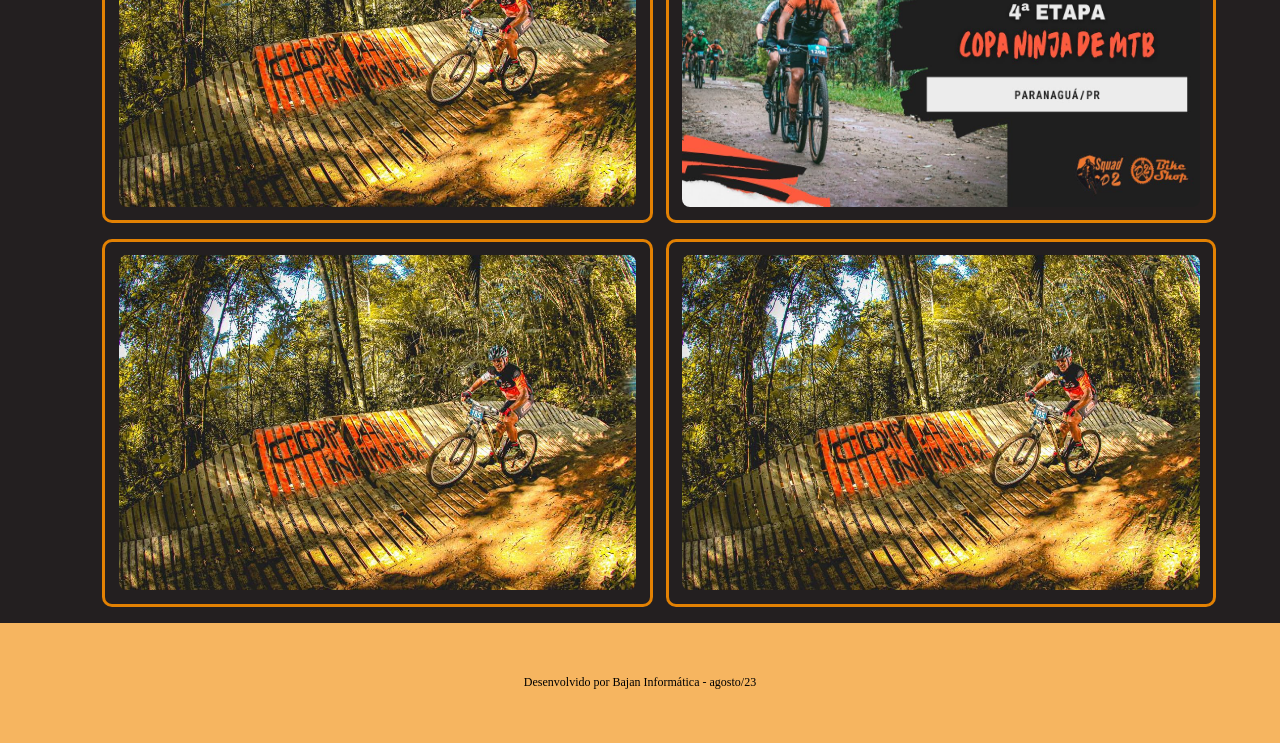
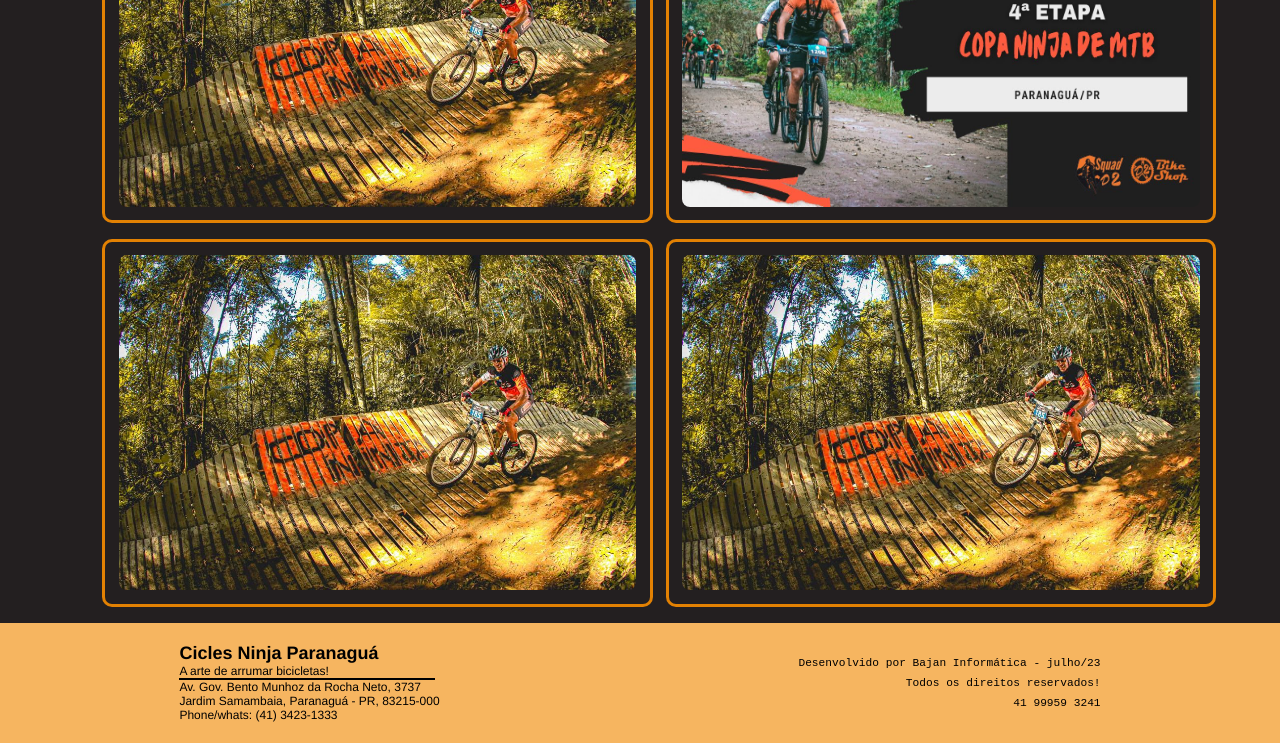
Before and after one commit to Bajan1408/copa_ninja_mtb, a plain HTML site: page index.html in a window 1280 px wide. Shown: the part 806-1549 px from the top of the page. Drawn offline with Linux system fonts and the light colour scheme.

Commit message:
Adds to footer

```diff
--- a/assets/styles/styles.css
+++ b/assets/styles/styles.css
@@ -136,8 +136,31 @@ footer {
     min-height: 15vh;
     background-color: rgb(246, 181, 96);
     display: flex;
-    justify-content: center;
+    justify-content: space-around;
     align-items: center;
     font-size: .75rem;
     margin-top: auto;
 }
+
+.ninjaFooter {
+    font-family: 'Franklin Gothic Medium', 'Arial Narrow', Arial, sans-serif;
+    display: flex;
+    flex-direction: column;
+}
+
+.divisor {
+    width: 16rem;
+    height: 0.02rem;
+    border: 0.5px solid black;
+}
+
+.reserved {
+    display: flex;
+    justify-content: end;
+    margin-top: 0.5rem;
+}
+
+.dev {
+    font-family: 'Courier New', Courier, monospace;
+    font-size: 0.70rem;
+}
--- a/index.html
+++ b/index.html
@@ -39,6 +39,23 @@
         <div class="img-etapas"><img src="img/foto_atleta.jpeg" class="main-background" alt="foto atleta"></div>
     </main>
 
-    <footer><p>Desenvolvido por Bajan Informática - agosto/23</p></footer>
+    <footer>
+        <div class="ninjaFooter">
+            <h2>Cicles Ninja Paranaguá</h2>
+            <p>A arte de arrumar bicicletas!</p>
+            <span class="divisor"></span>
+            <p>
+                Av. Gov. Bento Munhoz da Rocha Neto, 3737 <br>
+                Jardim Samambaia, Paranaguá - PR, 83215-000 <br>
+                Phone/whats: (41) 3423-1333
+            </p>
+        </div>
+
+        <p class="dev">
+            Desenvolvido por Bajan Informática - julho/23<br>
+            <span class="reserved">Todos os direitos reservados!</span>
+            <span class="reserved">41 99959 3241</span>
+        </p>
+    </footer>
 </body>
 </html>
```
